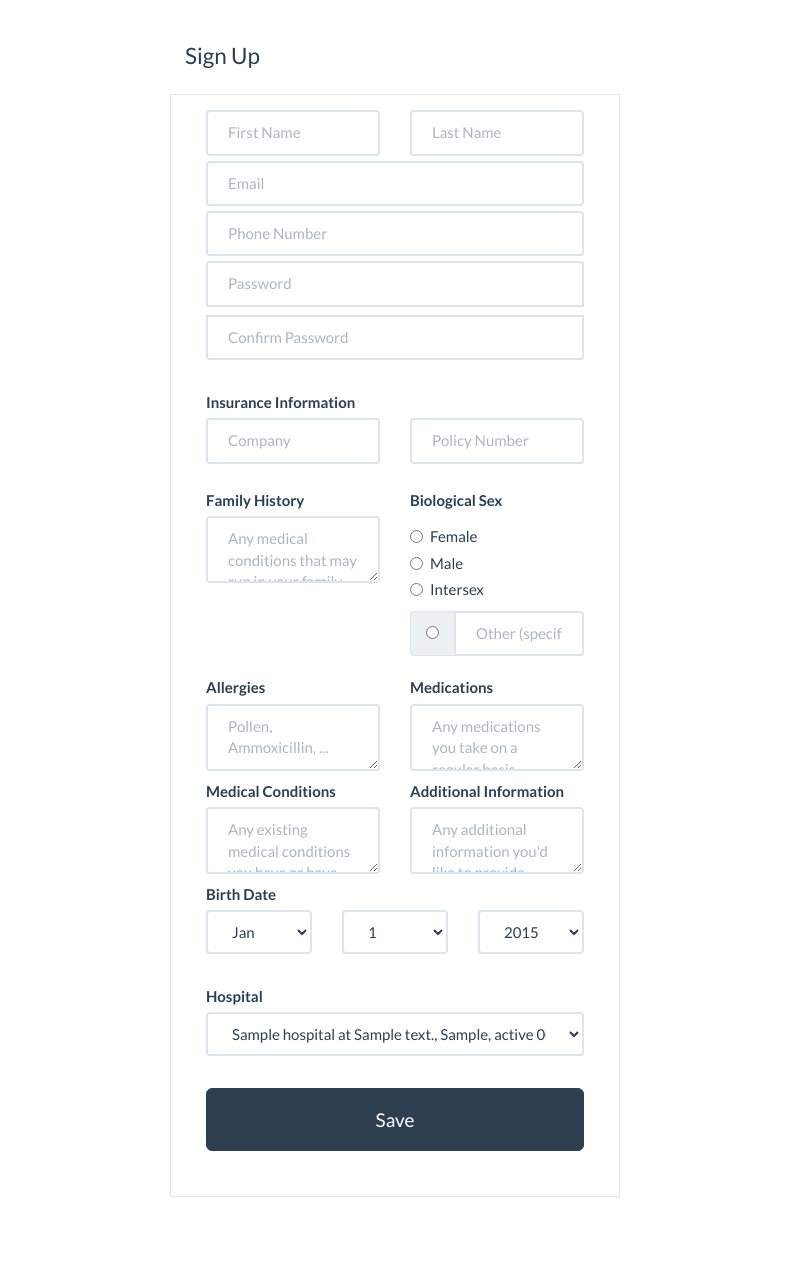
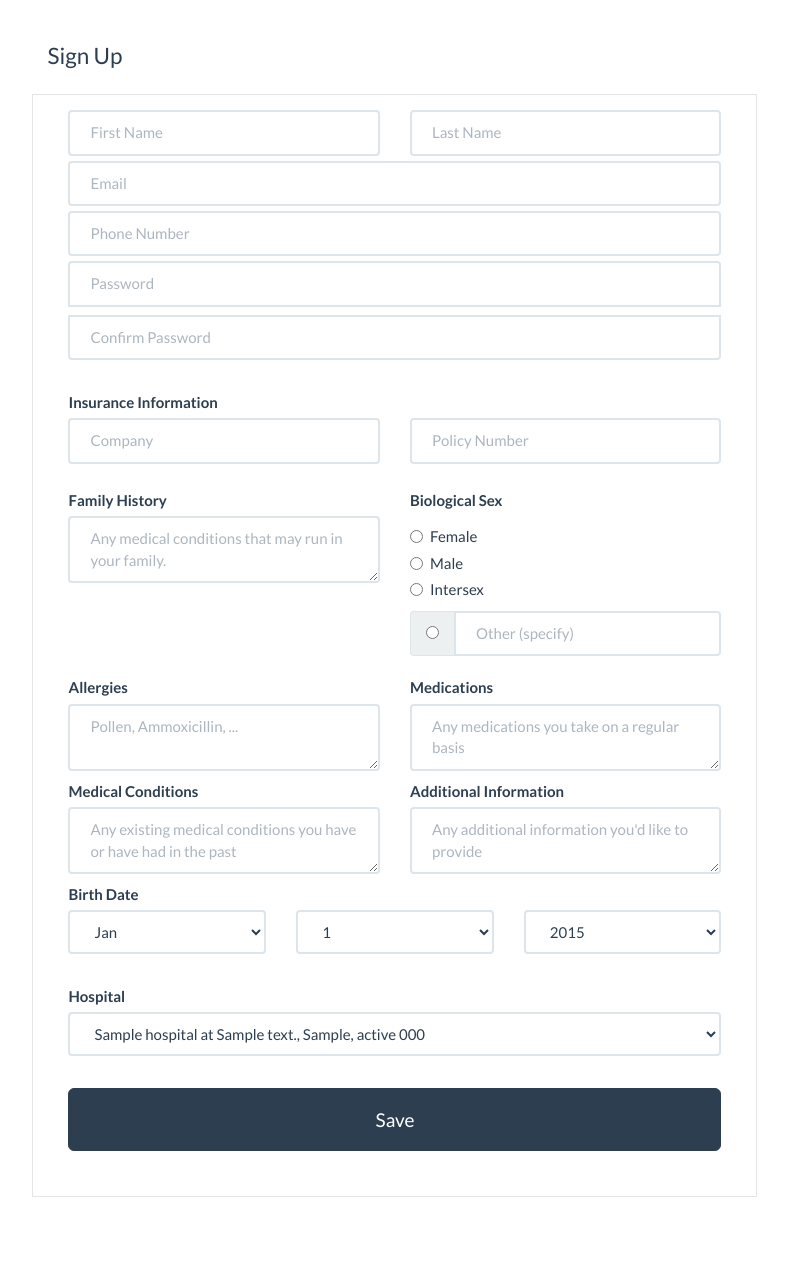
Before and after one commit to harlanhaskins/HealthNet, a Django app: page /signup/ in a window 1280 px wide. Shown: the part 60-1337 px from the top of the page, without its empty margins (245-1033 px from the left). After the commit the page ends 1257 px from the top, so only its background shows below. Run offline with Django 3.2, Linux system fonts and the light colour scheme; tables that the repository leaves empty hold one stand-in row (values such as "Sample post"); some libraries are stand-ins or nearby versions.

Commit message:
Expanded forms.

```diff
--- a/HealthNet/health/static/main.css
+++ b/HealthNet/health/static/main.css
@@ -27,7 +27,7 @@ table a:not(.btn), .table a:not(.btn) {
 
 form {
     min-width: 320px;
-    max-width: 768px;
+    max-width: 900px;
     padding: 15px 35px 45px;
     margin: 0 auto;
     border: 1px solid rgba(0, 0, 0, 0.1);
--- a/HealthNet/health/templates/signup.html
+++ b/HealthNet/health/templates/signup.html
@@ -10,11 +10,9 @@
 
 {% block content %}
     <div class="form-wrap">
-        <div class="row">
-            <div class="col-md-6 col-md-offset-3">
-                    <legend>Sign Up</legend>
-                {% include 'edit_user.html' %}
-            </div>
+        <div class="col-md-10 col-md-offset-1">
+            <legend>Sign Up</legend>
+            {% include 'edit_user.html' %}
         </div>
     </div>
 {% endblock %}
```
Also changed, not shown: HealthNet/health/templates/medical_information.html (+4 -4 lines).
